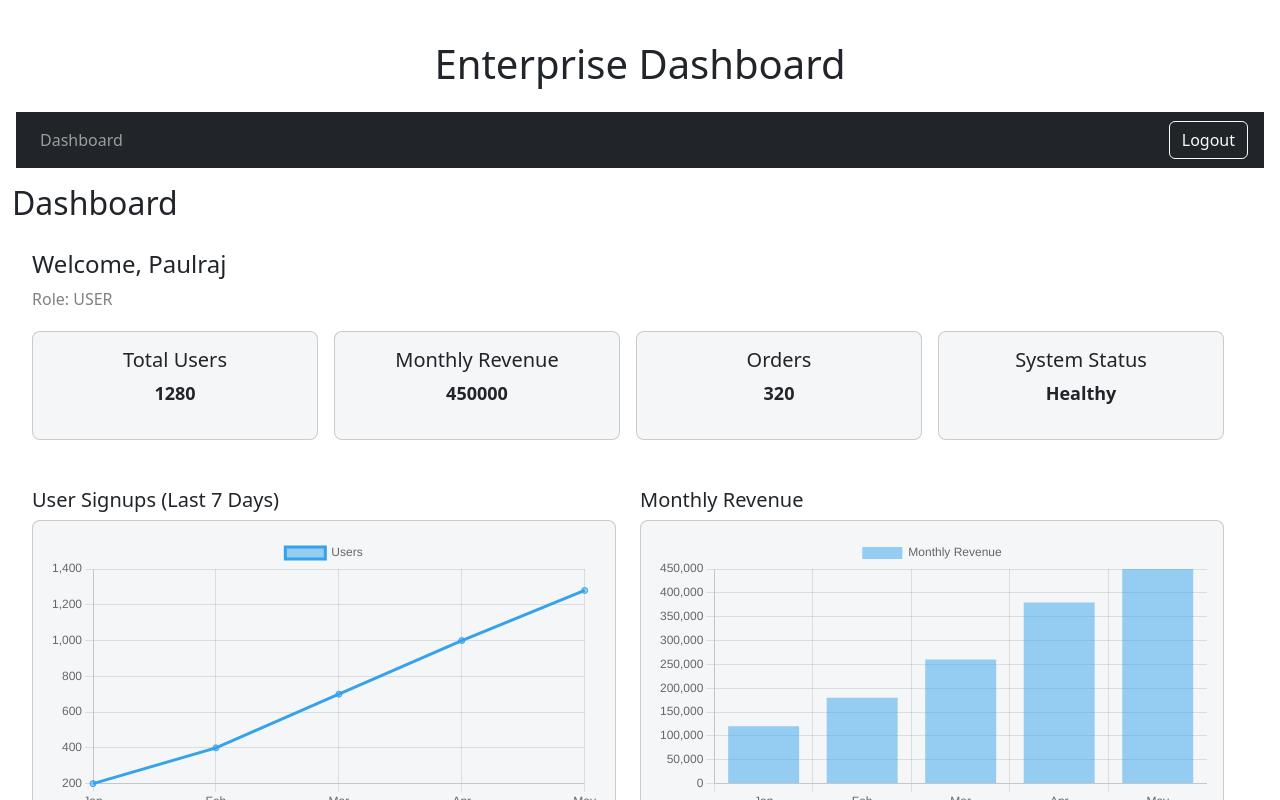
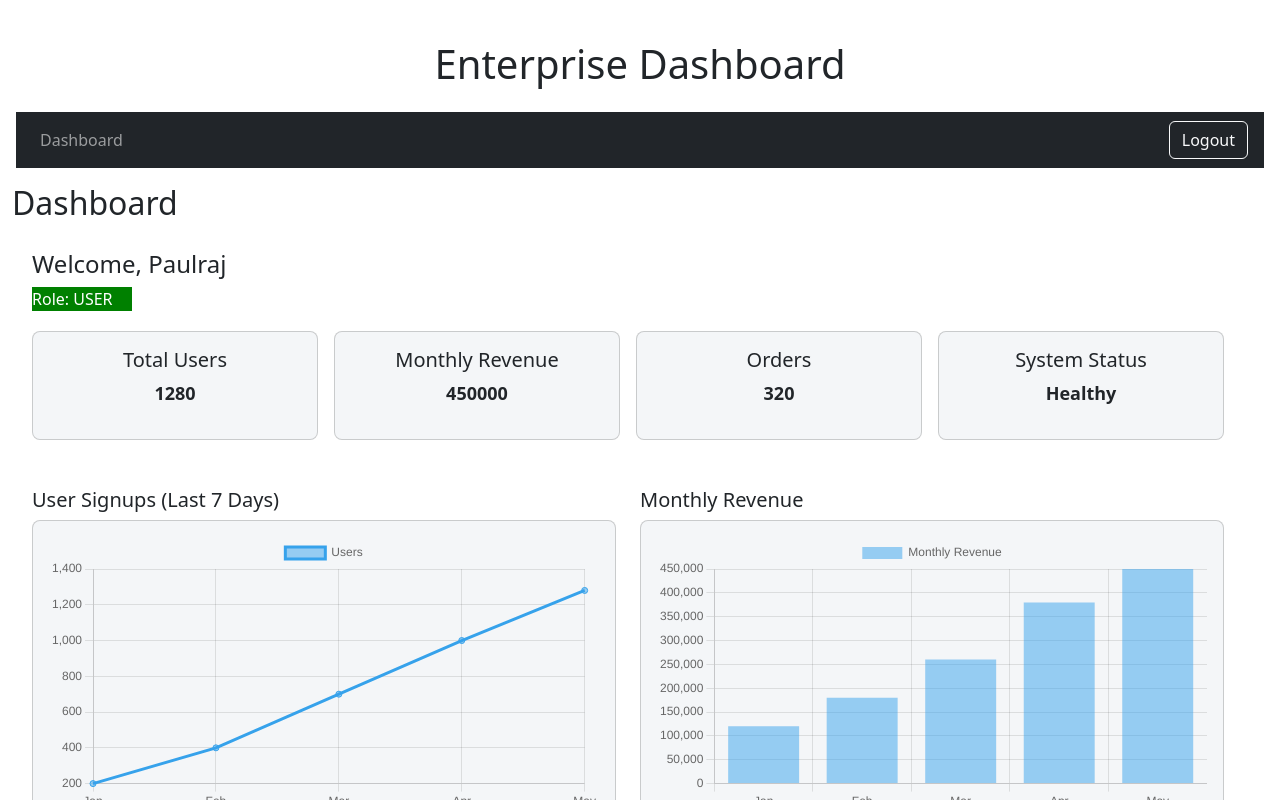
Before and after one commit to paulraj12/angular18-enterprise-dashboard, an Angular app: page /login in a window 1280 px wide. Both pictures are taken after a click on the button "Sign in". Shown: the top 800 px of the page. Built offline with nearby package versions, Linux system fonts and the light colour scheme.

Commit message:
Add HighlightDirective to appConfig and update components for highlighting

```diff
--- a/src/app/app.config.ts
+++ b/src/app/app.config.ts
@@ -7,6 +7,7 @@ import { provideHttpClient, withInterceptors } from '@angular/common/http';
 import { authInterceptor } from './core/interceptors/auth.interceptor';
 import { Chart, registerables } from 'chart.js';
 import { InitalPipe } from './core/pipes/inital.pipe';
+import { HighlightDirective } from './core/directives/highlight.directive';
 Chart.register(...registerables);
 
 export const appConfig: ApplicationConfig = {
@@ -14,6 +15,7 @@ export const appConfig: ApplicationConfig = {
               provideRouter(routes),
               provideClientHydration(),
               provideHttpClient(withInterceptors([authInterceptor])),
-              InitalPipe
+              InitalPipe,
+              HighlightDirective
             ]
 };
--- a/src/app/features/dashboard/dashboard/dashboard.component.html
+++ b/src/app/features/dashboard/dashboard/dashboard.component.html
@@ -2,14 +2,14 @@
 
 <div class="dashboard">
    <h4>Welcome, {{ userName() }}</h4>
-   <p class="role">Role: {{ role() }}</p>
+   <p appHighlight class="role">Role: {{ role() }}</p>
 
    <!-- KPI Cards -->
    <div class="cards">
       @for (stat of stats(); track stat.title) {
       <div class="card">
          <h5>{{ stat.title }}</h5>
-         <p class="value">{{ stat.value }}</p>
+         <p  class="value">{{ stat.value }}</p>
       </div>
       }
    </div>
--- a/src/app/features/dashboard/dashboard/dashboard.component.scss
+++ b/src/app/features/dashboard/dashboard/dashboard.component.scss
@@ -3,8 +3,9 @@
 }
 
 .role {
-  color: gray;
+  color: #fff;
   margin-bottom: 20px;
+  width: 100px;
 }
 
 .cards {
@@ -18,7 +19,6 @@
   padding: 16px;
   border-radius: 8px;
   text-align: center;
-
 }
 
 .card h3 {
--- a/src/app/features/dashboard/dashboard/dashboard.component.ts
+++ b/src/app/features/dashboard/dashboard/dashboard.component.ts
@@ -5,13 +5,14 @@ import { authStore } from '../../../core/auth/auth.store';
 import { DashboardService } from '../../../core/services/dashboard.service';
 import { ChartConfiguration } from 'chart.js';
 import { ChartComponent } from '../../../shared/components/chart.component';
+import { HighlightDirective } from '../../../core/directives/highlight.directive';
 
 
 
 @Component({
   selector: 'app-dashboard',
   standalone: true,
-  imports: [CommonModule, ChartComponent],
+  imports: [CommonModule, ChartComponent,HighlightDirective],
   templateUrl: './dashboard.component.html',
   styleUrls: ['./dashboard.component.scss']
 })
--- a/src/app/features/users/users/users.component.ts
+++ b/src/app/features/users/users/users.component.ts
@@ -3,6 +3,7 @@ import { Component, signal, effect } from '@angular/core';
 import { CommonModule } from '@angular/common';
 import { HttpClient } from '@angular/common/http';
 import { InitalPipe } from '../../../core/pipes/inital.pipe';
+import { HighlightDirective } from '../../../core/directives/highlight.directive';
 
 interface User {
   id: number;
@@ -18,7 +19,7 @@ interface User {
 @Component({
   selector: 'app-users',
   standalone: true,
-  imports: [CommonModule, InitalPipe],
+  imports: [CommonModule, InitalPipe,HighlightDirective],
   templateUrl: './users.component.html',
   styleUrls: ['./users.component.scss']
 })
```
Also changed, not shown: src/app/core/pipes/inital.pipe.ts (line endings or trailing spaces).
